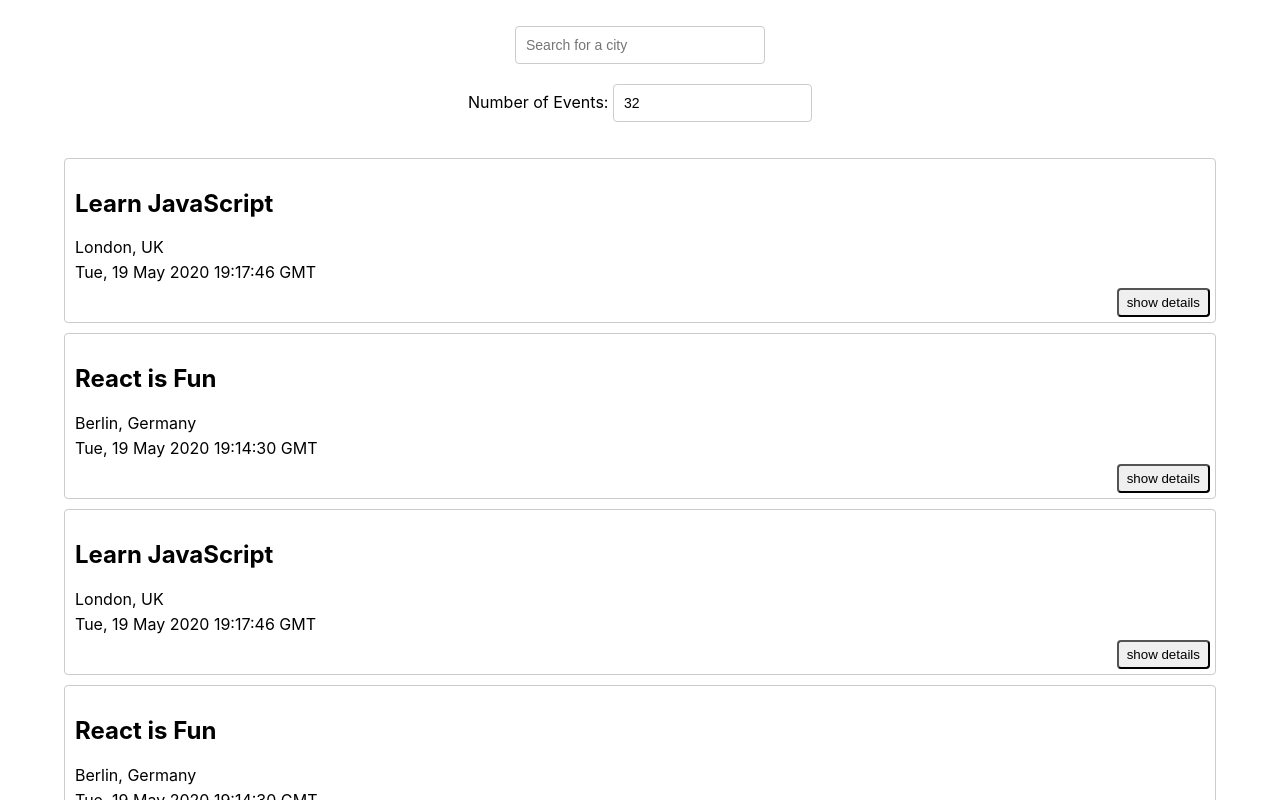
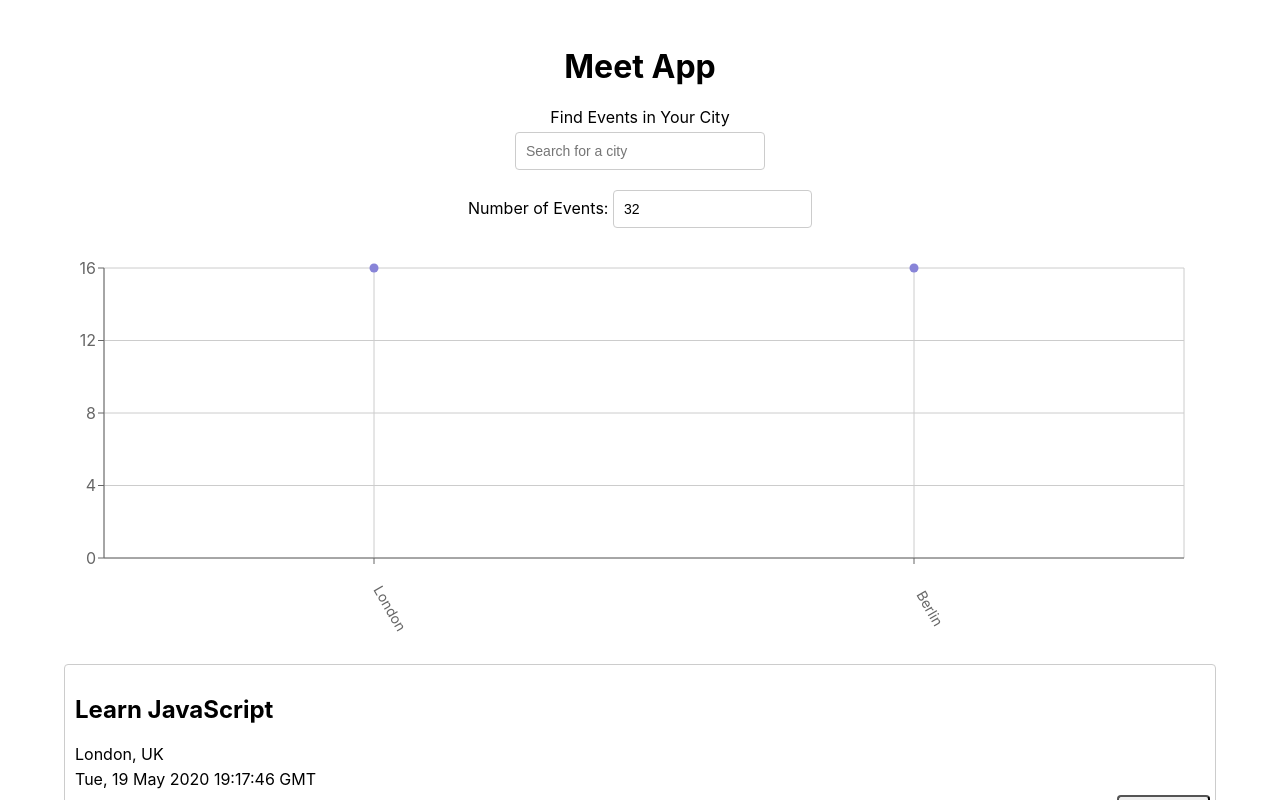
Before and after one commit to ghaydon30/meet, a React (Create React App) app: page / in a window 1280 px wide. Shown: the top 800 px of the page. Built offline with nearby package versions, Linux system fonts and the light colour scheme; what atatus-spa would draw is missing.

Commit message:
Added Scatter Plot

```diff
--- a/package.json
+++ b/package.json
@@ -12,6 +12,7 @@
     "react": "^18.2.0",
     "react-dom": "^18.2.0",
     "react-scripts": "5.0.1",
+    "recharts": "^2.13.3",
     "web-vitals": "^2.1.4",
     "workbox-background-sync": "^6.6.0",
     "workbox-broadcast-update": "^6.6.0",
--- a/src/App.js
+++ b/src/App.js
@@ -2,12 +2,17 @@
 import CitySearch from './components/CitySearch';
 import EventList from './components/EventList';
 import NumberOfEvents from './components/NumberOfEvents';
+import CityEventsChart from './components/CityEventsChart';
 import { extractLocations, getEvents } from './api';
 import { InfoAlert, ErrorAlert, WarningAlert } from './components/Alert';
 
 import './App.css';
 
 const App = () => {
+
+  useEffect(() => {
+    document.title = 'Meet App';
+  }, []);
 
   const [events, setEvents] = useState([]);
   const [currentNOE, setCurrentNOE] = useState(32);
@@ -21,6 +26,8 @@
     const fetchData = async () => {
       try {
         const allEvents = await getEvents();
+        // Testing
+        console.log('All Events: ', allEvents);
         const filteredEvents = currentCity === "See all cities" ?
         allEvents :
         allEvents.filter(event => event.location === currentCity);
@@ -42,6 +49,10 @@
 
   return (
     <div className="App">
+      <div>
+        <h1>Meet App</h1>
+        <p>Find Events in Your City</p>
+      </div>
       <div className="alerts-container">
         {infoAlert.length ? <InfoAlert text={infoAlert}/> : null}
         {errorAlert.length ? <ErrorAlert text={errorAlert}/> : null}
@@ -57,6 +68,7 @@
         setCurrentNOE={setCurrentNOE}
         setErrorAlert={setErrorAlert}
       />
+      <CityEventsChart allLocations={allLocations} events={events} />
       <EventList events={events} />
     </div>
   );
--- a/src/api.js
+++ b/src/api.js
@@ -116,8 +116,9 @@
     const result = await response.json();
     if (result) {
       NProgress.done();
-      localStorage.setItem("lastEvents", JSON.stringify(result.events));
-      return result.events;
+      // Testing Trial
+      localStorage.setItem("lastEvents", JSON.stringify(result));
+      return result;
     } else return null;
   }
 };
--- /dev/null
+++ b/src/components/CityEventsChart.js
@@ -0,0 +1,53 @@
+// // src/components/CityEventsChart.js
+
+import { useState, useEffect } from 'react';
+import {
+  ScatterChart,
+  Scatter,
+  XAxis, YAxis,
+  CartesianGrid,
+  Tooltip,
+  ResponsiveContainer
+} from 'recharts';
+
+const CityEventsChart = ({ allLocations, events }) => {
+  const [data, setData] = useState([]);
+
+  useEffect(() => {
+    setData(getData());
+  }, [`${events}`]);
+
+  const getData = () => {
+    const data = allLocations.map((location) => {
+      const count = events.filter((event) => event.location === location).length
+      const city = location.split((/, | - /))[0]
+      return { city, count };
+    })
+    // Testing Good!
+    console.log('getData Test Output', data);
+    return data;
+  };
+
+  return (
+    <ResponsiveContainer width="99%" height={400}>
+      <ScatterChart
+        margin={{
+          top: 20,
+          right: 20,
+          bottom: 60,
+          left: -20,
+        }}
+      >
+        <CartesianGrid />
+        <XAxis type="category" dataKey="city" name="City"
+          angle={60} interval={0} tick={{ dx: 20, dy: 40, fontSize: 14 }}
+        />
+        <YAxis type="number" dataKey="count" name="event number" />
+        <Tooltip cursor={{ strokeDasharray: '3 3' }} />
+        <Scatter name="A school" data={data} fill="#8884d8" />
+      </ScatterChart>
+    </ResponsiveContainer>
+  );
+}
+
+export default CityEventsChart;
```
Also changed, not shown: 1 other file (tests, documents, lock files or other folders).
